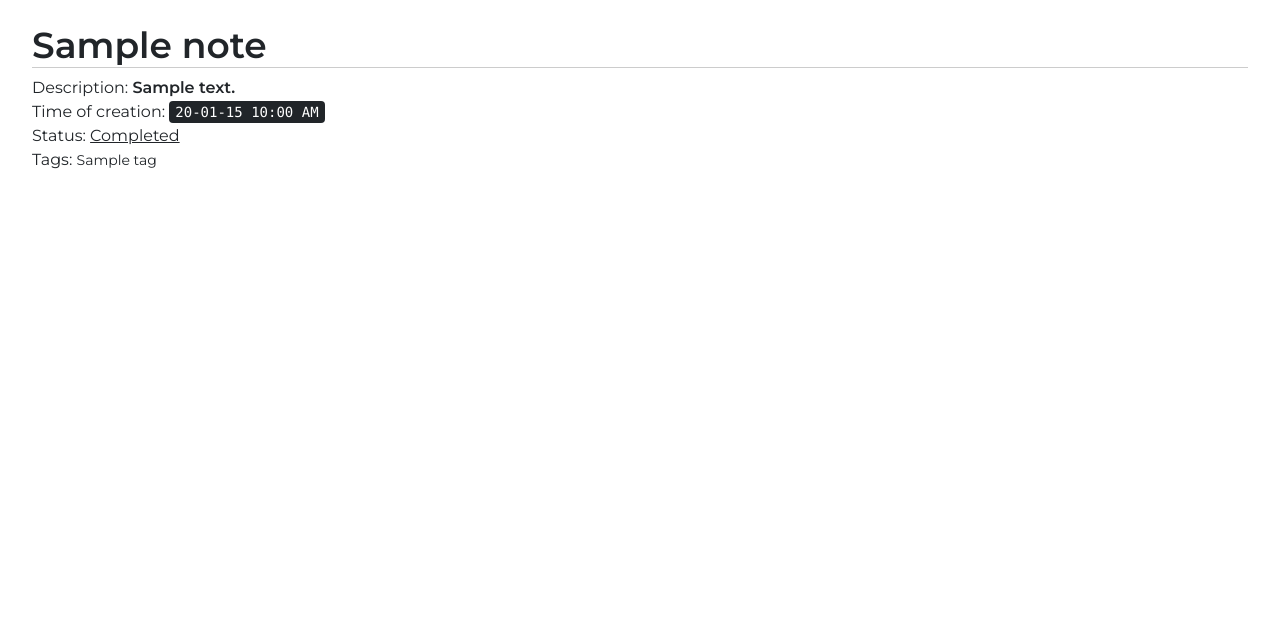
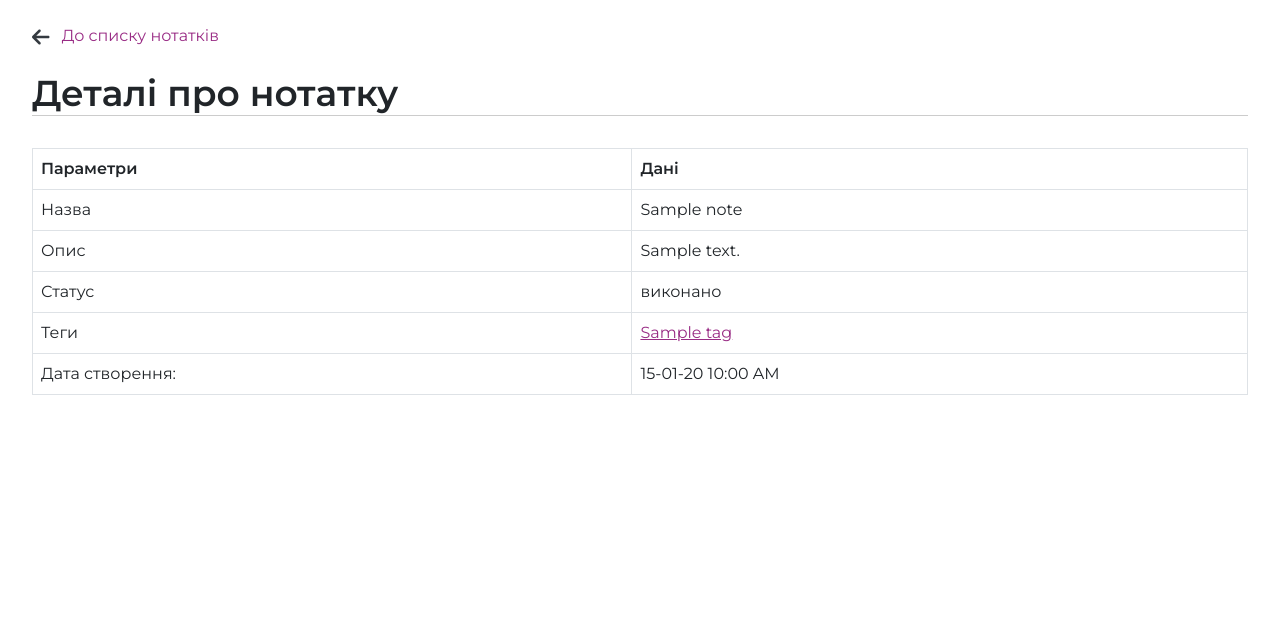
Before and after one commit to Petrenko-Anton/CloudHarbor, a Django app: page /notes/detail/1 in a window 1280 px wide. Shown: the part 84-719 px from the top of the page. Run offline with Django 5.2, Linux system fonts and the light colour scheme; a user stored in the database is signed in; tables that the repository leaves empty hold one stand-in row (values such as "Sample post"); parts of the project's set-up code (start-up, migrations or seed data) failed here and were passed over.

Commit message:
first part

```diff
--- a/WebAppTeam4/WebAppTeam4/settings.py
+++ b/WebAppTeam4/WebAppTeam4/settings.py
@@ -28,9 +28,9 @@ environ.Env.read_env(BASE_DIR / ".env")
 # SECURITY WARNING: keep the secret key used in production secret!
 SECRET_KEY = env('SECRET_KEY')
 # SECURITY WARNING: don't run with debug turned on in production!
-DROP_BOX = env('DROP_BOX')
-DROPBOX_APP_KEY = env("DROPBOX_APP_KEY")
-DROPBOX_APP_SECRET = env("DROPBOX_APP_SECRET")
+#DROP_BOX = env('DROP_BOX')
+#DROPBOX_APP_KEY = env("DROPBOX_APP_KEY")
+#DROPBOX_APP_SECRET = env("DROPBOX_APP_SECRET")
 
 DEBUG = True
 
--- a/WebAppTeam4/contacts/static/scripts/drop-down.js
+++ b/WebAppTeam4/contacts/static/scripts/drop-down.js
@@ -2,6 +2,7 @@ city_list = ["Kиїв", "Харків","Дніпро", "Одеса","Донец
 "Черкаси", "Суми", "Житомир", "Хмельницький", "Кропивницький", "Рівне", "Чернівці", "Тернопіль", "Івано-Франківськ", "Луцьк", "Ужгород"]
 
 $(document).ready(function(){
+
   // Обробка події вибору параметра
   $('#city-list').change(function(){
     var selectedCity = $(this).val();
--- a/WebAppTeam4/contacts/static/styles/text.css
+++ b/WebAppTeam4/contacts/static/styles/text.css
@@ -19,6 +19,7 @@ h3 {
     font-size: 20px;
     font-weight: bold;
     padding-bottom: 8px;
+    padding-top: 4px;
 }
 
 p, span, a {
--- a/WebAppTeam4/contacts/templates/contacts/birthlist.html
+++ b/WebAppTeam4/contacts/templates/contacts/birthlist.html
@@ -31,10 +31,10 @@
               <td>
                 <a href="{% url 'contacts:detailcontact' contact.id %}"><svg class="event-icon" xmlns="http://www.w3.org/2000/svg" height="20px" viewBox="0 0 576 512"><path d="M288 32c-80.8 0-145.5 36.8-192.6 80.6C48.6 156 17.3 208 2.5 243.7c-3.3 7.9-3.3 16.7 0 24.6C17.3 304 48.6 356 95.4 399.4C142.5 443.2 207.2 480 288 480s145.5-36.8 192.6-80.6c46.8-43.5 78.1-95.4 93-131.1c3.3-7.9 3.3-16.7 0-24.6c-14.9-35.7-46.2-87.7-93-131.1C433.5 68.8 368.8 32 288 32zM144 256a144 144 0 1 1 288 0 144 144 0 1 1 -288 0zm144-64c0 35.3-28.7 64-64 64c-7.1 0-13.9-1.2-20.3-3.3c-5.5-1.8-11.9 1.6-11.7 7.4c.3 6.9 1.3 13.8 3.2 20.7c13.7 51.2 66.4 81.6 117.6 67.9s81.6-66.4 67.9-117.6c-11.1-41.5-47.8-69.4-88.6-71.1c-5.8-.2-9.2 6.1-7.4 11.7c2.1 6.4 3.3 13.2 3.3 20.3z"/></svg></a>
                 <a href="{% url 'contacts:editcontact' contact.id %}"><svg class="event-icon" xmlns="http://www.w3.org/2000/svg" height="20px" viewBox="0 0 512 512"><path d="M471.6 21.7c-21.9-21.9-57.3-21.9-79.2 0L362.3 51.7l97.9 97.9 30.1-30.1c21.9-21.9 21.9-57.3 0-79.2L471.6 21.7zm-299.2 220c-6.1 6.1-10.8 13.6-13.5 21.9l-29.6 88.8c-2.9 8.6-.6 18.1 5.8 24.6s15.9 8.7 24.6 5.8l88.8-29.6c8.2-2.7 15.7-7.4 21.9-13.5L437.7 172.3 339.7 74.3 172.4 241.7zM96 64C43 64 0 107 0 160V416c0 53 43 96 96 96H352c53 0 96-43 96-96V320c0-17.7-14.3-32-32-32s-32 14.3-32 32v96c0 17.7-14.3 32-32 32H96c-17.7 0-32-14.3-32-32V160c0-17.7 14.3-32 32-32h96c17.7 0 32-14.3 32-32s-14.3-32-32-32H96z"/></svg></a>
-                <a data-toggle="modal" data-target="#MyModal"><svg class="event-icon" xmlns="http://www.w3.org/2000/svg" height="20px" viewBox="0 0 448 512"><path d="M135.2 17.7L128 32H32C14.3 32 0 46.3 0 64S14.3 96 32 96H416c17.7 0 32-14.3 32-32s-14.3-32-32-32H320l-7.2-14.3C307.4 6.8 296.3 0 284.2 0H163.8c-12.1 0-23.2 6.8-28.6 17.7zM416 128H32L53.2 467c1.6 25.3 22.6 45 47.9 45H346.9c25.3 0 46.3-19.7 47.9-45L416 128z"/></svg></ф>
+                <a href="{% url 'contacts:deletecontact' contact.id %}"><svg class="event-icon" xmlns="http://www.w3.org/2000/svg" height="20px" viewBox="0 0 448 512"><path d="M135.2 17.7L128 32H32C14.3 32 0 46.3 0 64S14.3 96 32 96H416c17.7 0 32-14.3 32-32s-14.3-32-32-32H320l-7.2-14.3C307.4 6.8 296.3 0 284.2 0H163.8c-12.1 0-23.2 6.8-28.6 17.7zM416 128H32L53.2 467c1.6 25.3 22.6 45 47.9 45H346.9c25.3 0 46.3-19.7 47.9-45L416 128z"/></svg></ф>
               </td>
             </tr>
-            <div class="modal" id="MyModal">
+            <!--<div class="modal" id="MyModal">
               <div class="modal-dialog modal-dialog-centered">
                 <div class="modal-content">
                   <div class="modal-header">
@@ -50,7 +50,7 @@
                   </div>
                 </div>
               </div>
-            </div>
+            </div>-->
             {% endfor %}
           </tbody>
         </table>
--- a/WebAppTeam4/contacts/templates/contacts/contacts.html
+++ b/WebAppTeam4/contacts/templates/contacts/contacts.html
@@ -43,10 +43,10 @@
                 <td>
                   <a href="{% url 'contacts:detailcontact' contact.id %}"><svg class="event-icon" xmlns="http://www.w3.org/2000/svg" height="20px" viewBox="0 0 576 512"><path d="M288 32c-80.8 0-145.5 36.8-192.6 80.6C48.6 156 17.3 208 2.5 243.7c-3.3 7.9-3.3 16.7 0 24.6C17.3 304 48.6 356 95.4 399.4C142.5 443.2 207.2 480 288 480s145.5-36.8 192.6-80.6c46.8-43.5 78.1-95.4 93-131.1c3.3-7.9 3.3-16.7 0-24.6c-14.9-35.7-46.2-87.7-93-131.1C433.5 68.8 368.8 32 288 32zM144 256a144 144 0 1 1 288 0 144 144 0 1 1 -288 0zm144-64c0 35.3-28.7 64-64 64c-7.1 0-13.9-1.2-20.3-3.3c-5.5-1.8-11.9 1.6-11.7 7.4c.3 6.9 1.3 13.8 3.2 20.7c13.7 51.2 66.4 81.6 117.6 67.9s81.6-66.4 67.9-117.6c-11.1-41.5-47.8-69.4-88.6-71.1c-5.8-.2-9.2 6.1-7.4 11.7c2.1 6.4 3.3 13.2 3.3 20.3z"/></svg></a>
                   <a href="{% url 'contacts:editcontact' contact.id %}"><svg class="event-icon" xmlns="http://www.w3.org/2000/svg" height="20px" viewBox="0 0 512 512"><path d="M471.6 21.7c-21.9-21.9-57.3-21.9-79.2 0L362.3 51.7l97.9 97.9 30.1-30.1c21.9-21.9 21.9-57.3 0-79.2L471.6 21.7zm-299.2 220c-6.1 6.1-10.8 13.6-13.5 21.9l-29.6 88.8c-2.9 8.6-.6 18.1 5.8 24.6s15.9 8.7 24.6 5.8l88.8-29.6c8.2-2.7 15.7-7.4 21.9-13.5L437.7 172.3 339.7 74.3 172.4 241.7zM96 64C43 64 0 107 0 160V416c0 53 43 96 96 96H352c53 0 96-43 96-96V320c0-17.7-14.3-32-32-32s-32 14.3-32 32v96c0 17.7-14.3 32-32 32H96c-17.7 0-32-14.3-32-32V160c0-17.7 14.3-32 32-32h96c17.7 0 32-14.3 32-32s-14.3-32-32-32H96z"/></svg></a>
-                  <a data-toggle="modal" data-target="#MyModal"><svg class="event-icon" xmlns="http://www.w3.org/2000/svg" height="20px" viewBox="0 0 448 512"><path d="M135.2 17.7L128 32H32C14.3 32 0 46.3 0 64S14.3 96 32 96H416c17.7 0 32-14.3 32-32s-14.3-32-32-32H320l-7.2-14.3C307.4 6.8 296.3 0 284.2 0H163.8c-12.1 0-23.2 6.8-28.6 17.7zM416 128H32L53.2 467c1.6 25.3 22.6 45 47.9 45H346.9c25.3 0 46.3-19.7 47.9-45L416 128z"/></svg></ф>
+                  <a href="{% url 'contacts:deletecontact' contact.id %}"><svg class="event-icon" xmlns="http://www.w3.org/2000/svg" height="20px" viewBox="0 0 448 512"><path d="M135.2 17.7L128 32H32C14.3 32 0 46.3 0 64S14.3 96 32 96H416c17.7 0 32-14.3 32-32s-14.3-32-32-32H320l-7.2-14.3C307.4 6.8 296.3 0 284.2 0H163.8c-12.1 0-23.2 6.8-28.6 17.7zM416 128H32L53.2 467c1.6 25.3 22.6 45 47.9 45H346.9c25.3 0 46.3-19.7 47.9-45L416 128z"/></svg></ф>
                 </td>
               </tr>
-              <div class="modal" id="MyModal">
+              <!--<div class="modal" id="MyModal">
                 <div class="modal-dialog modal-dialog-centered">
                   <div class="modal-content">
                     <div class="modal-header">
@@ -62,7 +62,7 @@
                     </div>
                   </div>
                 </div>
-              </div>
+              </div>-->
               {% endfor %}
             </tbody>
           </table>
--- a/WebAppTeam4/files/views.py
+++ b/WebAppTeam4/files/views.py
@@ -17,9 +17,9 @@ from .utils import get_file_category, get_file_size
 
 # dbx = dropbox.Dropbox(settings.DROP_BOX)
 
-DROPBOX_APP_KEY = settings.DROPBOX_APP_KEY
-DROPBOX_APP_SECRET = settings.DROPBOX_APP_SECRET
-REDIRECT_URL = 'http://127.0.0.1:8000/files/'
+#DROPBOX_APP_KEY = settings.DROPBOX_APP_KEY
+#DROPBOX_APP_SECRET = settings.DROPBOX_APP_SECRET
+#REDIRECT_URL = 'http://127.0.0.1:8000/files/'
 
 
 def dropbox_oauth(request):
--- a/WebAppTeam4/news/templates/news/news.html
+++ b/WebAppTeam4/news/templates/news/news.html
@@ -141,6 +141,7 @@
             <div class="weather-block">
                 <h3>Прогноз погоди</h3>
                 <select id="city-list" class="form-select" aria-label="Default select example">
+                    <option selected>Виберіть місто</option>
                     {% for city in city_list %}
                         <option value="{{city}}">{{city}}</option>
                     {% endfor %}
--- a/WebAppTeam4/notes/templates/notes/detail.html
+++ b/WebAppTeam4/notes/templates/notes/detail.html
@@ -1,15 +1,50 @@
-{% extends "contacts/base.html" %} {% load extract_tags %} {% block content %}
+{% extends 'contacts/base.html' %} {% load extract_tags %}
 
-<h1>{{note.name}}</h1>
-<p>Description: <b>{{note.description}}</b></p>
-<p>Time of creation: <kbd>{{note.created|date:"y-m-d h:i A"}}</kbd></p>
-{% if note.done %}
-<p>
-  Status:
-  <ins>Completed</ins>
-</p>
-{% else %}
-<p>Status: <i>Not implemented</i></p>
-{% endif %}
-<p>Tags: <small> {{ note.tags|tags }} </small></p>
+{% block content %}
+<a href="/notes/notes/" role="button">
+  <svg class="back-icon" xmlns="http://www.w3.org/2000/svg" height="20px" viewBox="0 0 448 512"><path d="M9.4 233.4c-12.5 12.5-12.5 32.8 0 45.3l160 160c12.5 12.5 32.8 12.5 45.3 0s12.5-32.8 0-45.3L109.2 288 416 288c17.7 0 32-14.3 32-32s-14.3-32-32-32l-306.7 0L214.6 118.6c12.5-12.5 12.5-32.8 0-45.3s-32.8-12.5-45.3 0l-160 160z"/></svg>
+  До списку нотатків
+</a>
+    <br/>
+    <br/>
+    <h1>Деталі про нотатку</h1>
+    <br/>
+    <table class="table table-bordered">
+        <thead>
+            <tr>
+                <th scope="col">Параметри</th>
+                <th scope="col">Дані</th>
+            </tr>
+        </thead>
+        <tbody>
+            <tr>
+                <td>Назва</td>
+                <td>{{note.name}}</td>
+            </tr>
+            <tr>
+                <td>Опис</td>
+                <td>{{note.description}}</td>
+            </tr>
+            <tr>
+                <td>Статус</td>
+                {% if note.done %}
+                  <td>виконано</td>
+                {% else %}
+                  <td>не виконано</td>
+                {% endif %}
+            </tr>
+            <tr>
+                <td>Теги</td>
+                <td>
+                  {% for tag in note.tags.all %}
+                      <a class="tag-link" style="text-decoration: underline;" href="{% url 'notes:tagnotes' tag.id %}">{{ tag.name }}</a>
+                  {% endfor %}
+                </td>
+            </tr>
+            <tr>
+                <td>Дата створення:</td>
+                <td>{{note.created|date:"d-m-y h:i A"}}</td>
+            </tr>
+        </tbody>
+    </table>
 {% endblock %}
--- a/WebAppTeam4/notes/templates/notes/editnote.html
+++ b/WebAppTeam4/notes/templates/notes/editnote.html
@@ -2,7 +2,7 @@
 
 {% block content %}
 <a href="/notes/notes" role="button">
-    <svg class="file-icon" xmlns="http://www.w3.org/2000/svg" height="1em" viewBox="0 0 448 512"><path d="M9.4 233.4c-12.5 12.5-12.5 32.8 0 45.3l160 160c12.5 12.5 32.8 12.5 45.3 0s12.5-32.8 0-45.3L109.2 288 416 288c17.7 0 32-14.3 32-32s-14.3-32-32-32l-306.7 0L214.6 118.6c12.5-12.5 12.5-32.8 0-45.3s-32.8-12.5-45.3 0l-160 160z"/></svg>
+    <svg class="back-icon" xmlns="http://www.w3.org/2000/svg" height="1em" viewBox="0 0 448 512"><path d="M9.4 233.4c-12.5 12.5-12.5 32.8 0 45.3l160 160c12.5 12.5 32.8 12.5 45.3 0s12.5-32.8 0-45.3L109.2 288 416 288c17.7 0 32-14.3 32-32s-14.3-32-32-32l-306.7 0L214.6 118.6c12.5-12.5 12.5-32.8 0-45.3s-32.8-12.5-45.3 0l-160 160z"/></svg>
     До списку нотатків</a>
 <div class="form-block">
     <h2>Редагувати нотатку</h2>
@@ -26,7 +26,7 @@
         <div class="dropdown">
             <label class="form-label">
                 <p>Вибрати теги:</p>
-                <select name="tags" multiple="multiple" required>
+                <select class="form-control form-select" style="height: 100px;" name="tags" multiple="multiple" required>
                     {% for tag in tags %}
                     <option value="{{tag.name}}">{{tag.name}}</option>
                     {% endfor %}
--- a/WebAppTeam4/notes/templates/notes/note.html
+++ b/WebAppTeam4/notes/templates/notes/note.html
@@ -2,7 +2,7 @@
 
 {% block content %}
 <a href="/notes/notes" role="button">
-    <svg class="file-icon" xmlns="http://www.w3.org/2000/svg" height="1em" viewBox="0 0 448 512"><path d="M9.4 233.4c-12.5 12.5-12.5 32.8 0 45.3l160 160c12.5 12.5 32.8 12.5 45.3 0s12.5-32.8 0-45.3L109.2 288 416 288c17.7 0 32-14.3 32-32s-14.3-32-32-32l-306.7 0L214.6 118.6c12.5-12.5 12.5-32.8 0-45.3s-32.8-12.5-45.3 0l-160 160z"/></svg>
+    <svg class="back-icon" xmlns="http://www.w3.org/2000/svg" height="1em" viewBox="0 0 448 512"><path d="M9.4 233.4c-12.5 12.5-12.5 32.8 0 45.3l160 160c12.5 12.5 32.8 12.5 45.3 0s12.5-32.8 0-45.3L109.2 288 416 288c17.7 0 32-14.3 32-32s-14.3-32-32-32l-306.7 0L214.6 118.6c12.5-12.5 12.5-32.8 0-45.3s-32.8-12.5-45.3 0l-160 160z"/></svg>
     До списку нотатків</a>
 <div class="form-block">
     <h2>Створення нотатки</h2>
@@ -26,9 +26,9 @@
         <div class="dropdown">
             <label class="form-label">
                 <p>Вибрати теги:</p>
-                <select name="tags" multiple="multiple" required>
+                <select class="form-control form-select" style="height: 100px;" name="tags" multiple="multiple" required>
                     {% for tag in tags %}
-                    <option value="{{tag.name}}">{{tag.name}}</option>
+                        <option value="{{tag.name}}">{{tag.name}}</option>
                     {% endfor %}
                 </select>
             </label>
--- a/WebAppTeam4/notes/templates/notes/tag.html
+++ b/WebAppTeam4/notes/templates/notes/tag.html
@@ -2,15 +2,14 @@
 
 {% block content %}
 <a href="{% url 'notes:tags_page' %}" role="button">
-    <svg class="file-icon" xmlns="http://www.w3.org/2000/svg" height="1em" viewBox="0 0 448 512"><path d="M9.4 233.4c-12.5 12.5-12.5 32.8 0 45.3l160 160c12.5 12.5 32.8 12.5 45.3 0s12.5-32.8 0-45.3L109.2 288 416 288c17.7 0 32-14.3 32-32s-14.3-32-32-32l-306.7 0L214.6 118.6c12.5-12.5 12.5-32.8 0-45.3s-32.8-12.5-45.3 0l-160 160z"/></svg>
+    <svg class="back-icon" xmlns="http://www.w3.org/2000/svg" height="1em" viewBox="0 0 448 512"><path d="M9.4 233.4c-12.5 12.5-12.5 32.8 0 45.3l160 160c12.5 12.5 32.8 12.5 45.3 0s12.5-32.8 0-45.3L109.2 288 416 288c17.7 0 32-14.3 32-32s-14.3-32-32-32l-306.7 0L214.6 118.6c12.5-12.5 12.5-32.8 0-45.3s-32.8-12.5-45.3 0l-160 160z"/></svg>
     До списку тегів</a>
 <div class="form-block">
     <h2>Додати тег</h2>
-    <br/>
     <div class="text-center">
         <form method="POST" action="{% url 'notes:tag' %}">
             {% csrf_token %}
-            <div style="padding: 10px">
+            <div>
                 <label class="form-label">Введіть назву тега:
                     {{form.name}}
                 </label>
```
Also changed, not shown: WebAppTeam4/notes/forms.py (+4 -4 lines), WebAppTeam4/notes/templates/notes/note_search_by_name.html (+6 -2 lines).
